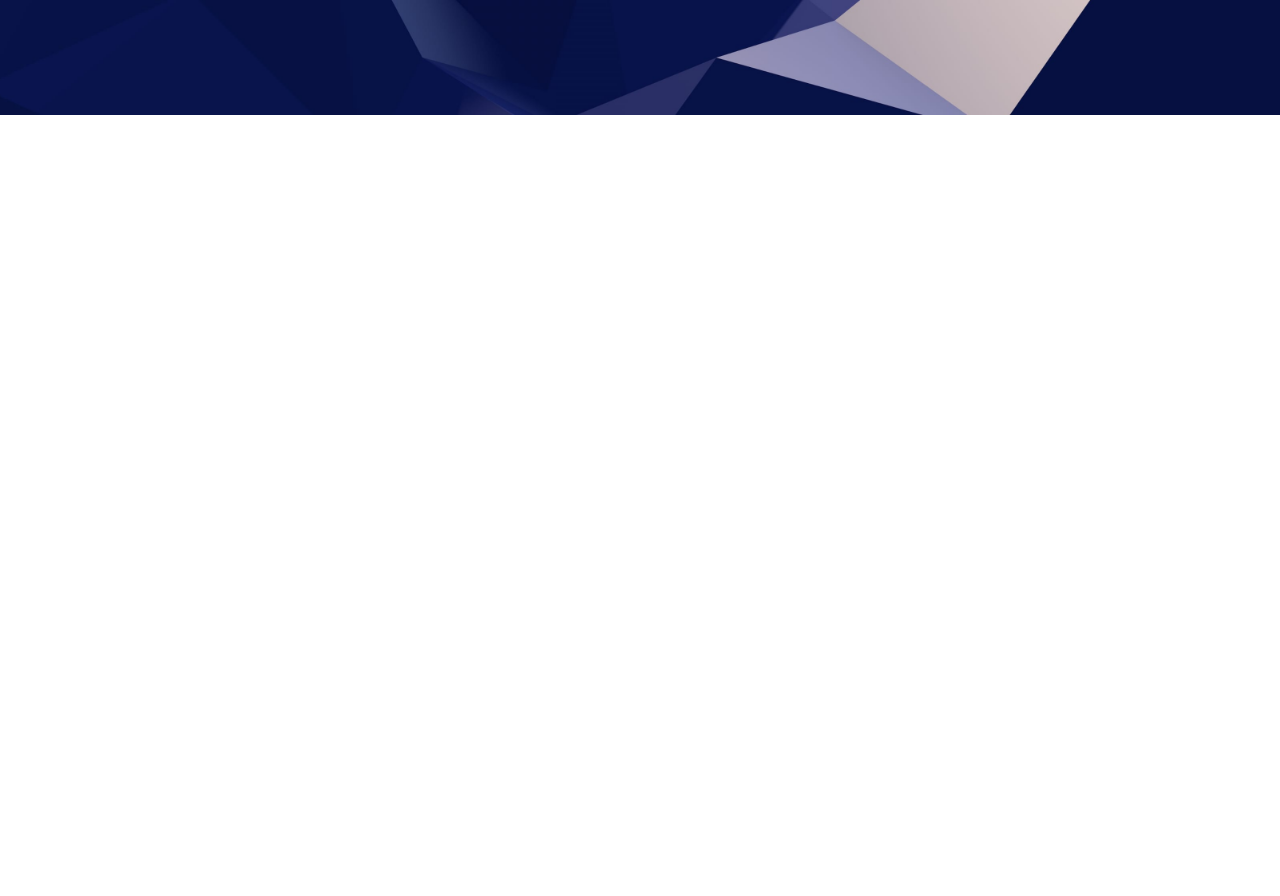
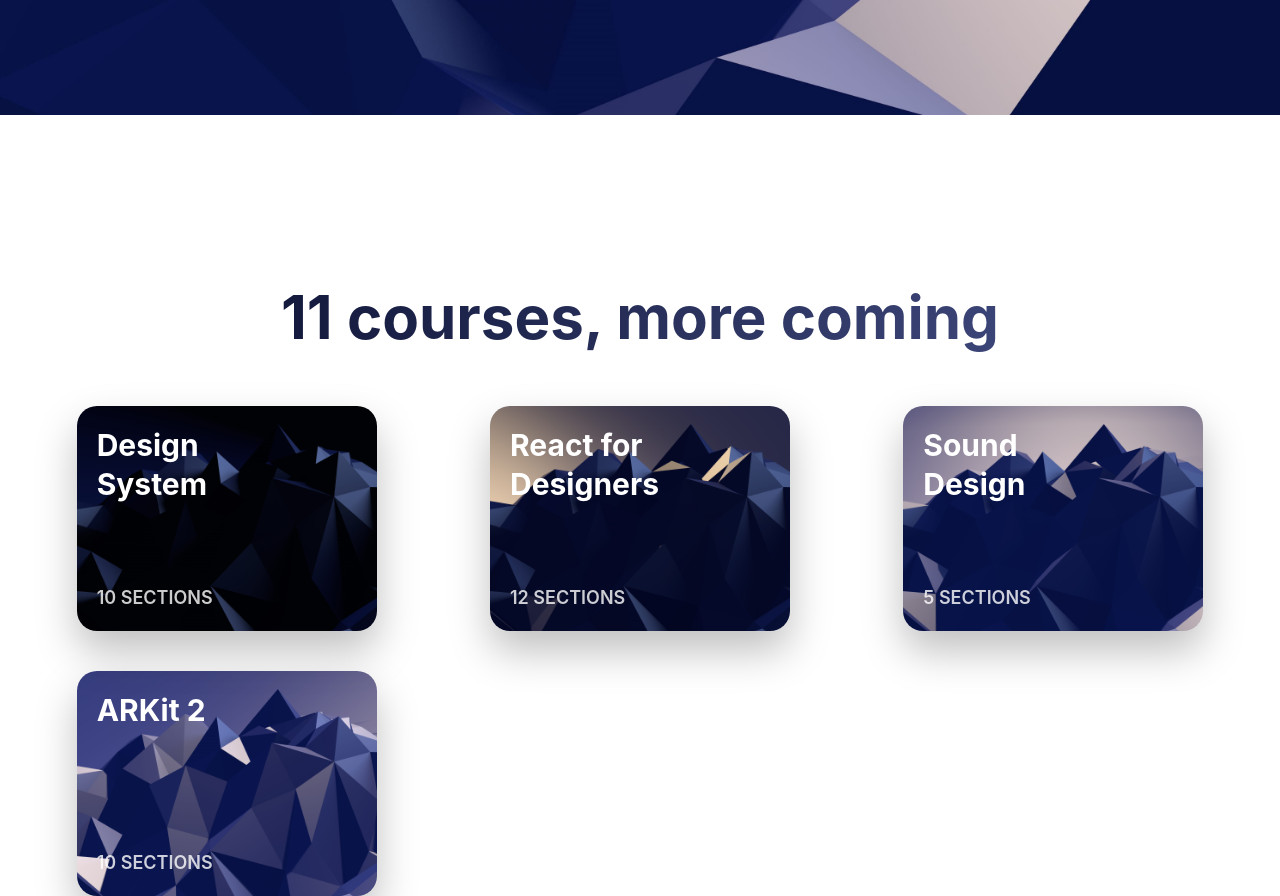
Before and after one commit to cleavatron/reactapp1, a Gatsby site: page / in a window 1280 px wide. Shown: the part 805-1701 px from the top of the page. Before the commit the page ends 1033 px from the top, so only its background shows below. Built offline with nearby package versions, Linux system fonts and the light colour scheme; Gatsby itself is replaced by a stand-in of ours.

Commit message:
Components added

```diff
--- /dev/null
+++ b/src/components/Card.css
@@ -0,0 +1,44 @@
+.Card{
+    width: 300px;
+    height: 225px;
+    position: relative;
+    overflow: hidden;
+    border-radius: 20px;
+    box-shadow: 0 20px 40px rgba(0, 0, 0, 0.25);
+    display: grid;
+    grid-template-rows: 1fr 1fr;
+    transition: 0.8s cubic-bezier(0.2, 0.8, 0.2, 1);
+}
+
+.Card:hover{
+    transform: scale(1.1, 1.1);
+    box-shadow: 0 30px 60px rgba(0, 0, 0, 0.5);
+}
+
+.Card:hover img{
+    transform: translateY(-20px);
+}
+
+.Card img{
+    position: absolute;
+    top: 0;
+    height: 110%;
+    z-index: -1;
+    transition: 0.8s cubic-bezier(0.2, 0.8, 0.2, 1);
+}
+
+.Card h3{
+    color: white;
+    font-size: 30px;
+    margin: 20px 0 0 20px;
+    width: 190px;
+}
+
+.Card p{
+    color: rgba(255, 255, 255, 0.8);
+    text-transform: uppercase;
+    font-weight: 600;
+    font-size: 18px;
+    align-self: end;
+    margin: 0 0 20px 20px;
+}
--- /dev/null
+++ b/src/components/Card.js
@@ -0,0 +1,12 @@
+import React from 'react'
+import './Card.css'
+
+const Card = props =>(
+    <div className="Card">
+        <img src={props.image} />
+        <h3>{props.title}</h3>
+        <p>{props.text}</p>
+    </div>
+)
+
+export default Card
--- a/src/components/layout.css
+++ b/src/components/layout.css
@@ -111,3 +111,33 @@
     grid-template-columns: repeat(3, 1fr);
   }
 }
+
+.CardGroup{
+  margin: 50px 40px 100px;
+  display: grid;
+  grid-template-columns: repeat(3, 1fr);
+  grid-gap: 40px;
+  justify-items: center;
+}
+
+@media (max-width: 1060px){
+  .CardGroup{
+    grid-template-columns: repeat(2, 1fr);
+  }
+}
+
+@media (max-width: 720px){
+  .CardGroup{
+    grid-template-columns: repeat(1, 1fr);
+  }
+}
+
+.Cards h2{
+  margin: 50px 20px;
+  font-size: 60px;
+  text-align: center;
+  font-weight: 700;
+  background: linear-gradient(104deg, #050A27 0%, #4A548C 100%);
+  -webkit-background-clip: text;
+  -webkit-text-fill-color: transparent;
+}
--- a/src/pages/index.js
+++ b/src/pages/index.js
@@ -2,6 +2,7 @@
 import { Link } from 'gatsby'
 
 import Layout from '../components/layout'
+import Card from '../components/Card';
 
 const IndexPage = () => (
   <Layout>
@@ -36,6 +37,27 @@
         </svg>
 
       </div>
+      <div className="Cards">
+        <h2>11 courses, more coming</h2>
+        <div className="CardGroup">
+          <Card
+            title="Design System"
+            text="10 sections"
+            image = {require('../images/wallpaper.jpg')}/>
+          <Card
+            title="React for Designers"
+            text="12 sections"
+            image = {require('../images/wallpaper2.jpg')}/>
+          <Card
+            title="Sound Design"
+            text="5 sections"
+            image = {require('../images/wallpaper3.jpg')}/>
+          <Card
+            title="ARKit 2"
+            text="10 sections"
+            image = {require('../images/wallpaper4.jpg')}/>
+          </div>
+      </div>
     </div>
 
   </Layout>
```
